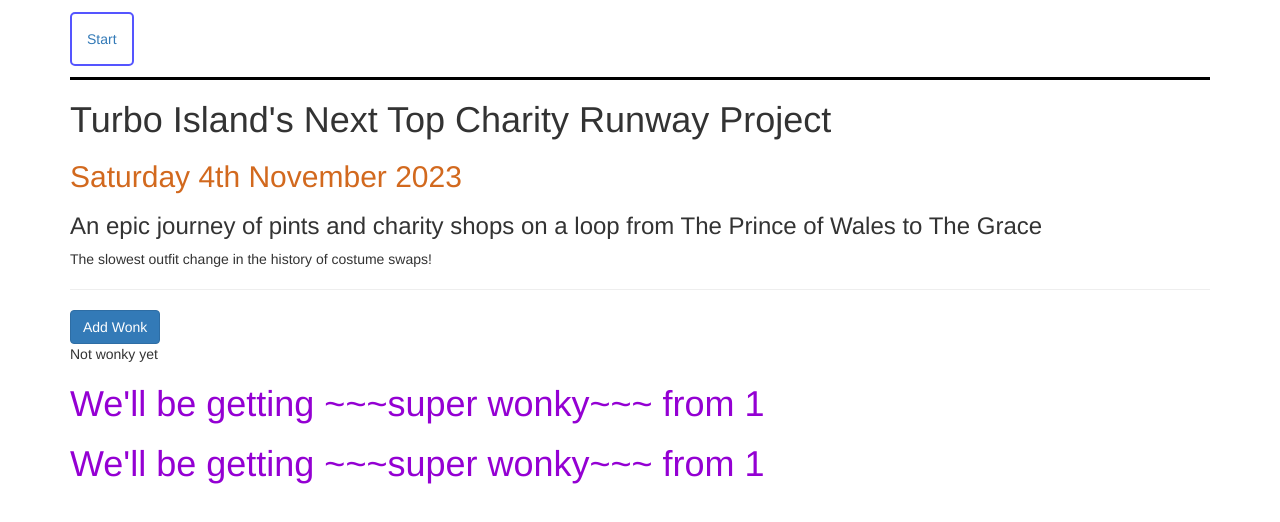
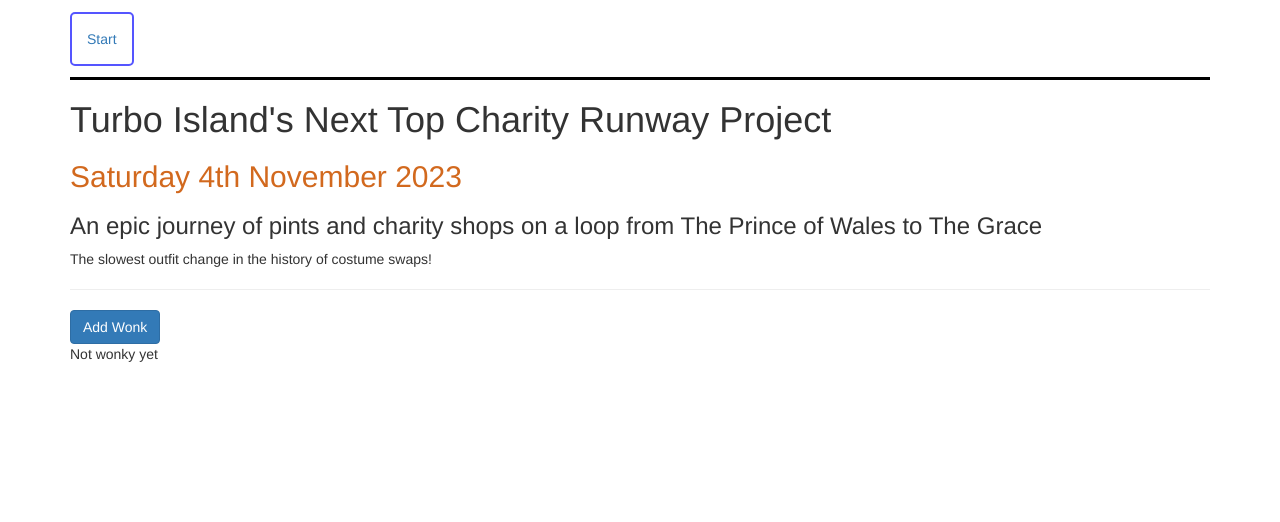
Before and after one commit to amyasgilbert/my-first-angular-project, an Angular app: page / in a window 1280 px wide. Shown: the top 522 px of the page. Built offline with nearby package versions, Linux system fonts and the light colour scheme.

Commit message:
removed excess wonk

```diff
--- a/src/app/multi-wonk/multi-wonk.component.html
+++ b/src/app/multi-wonk/multi-wonk.component.html
@@ -4,5 +4,3 @@
 </button>
 <!--<p [innerText]="allowNewWonk"></p>-->
 <p>{{ wonkCreationStatus }}</p>
-<app-wonky></app-wonky>
-<app-wonky></app-wonky>
```
Also changed, not shown: 1 other file (tests, documents, lock files or other folders).
